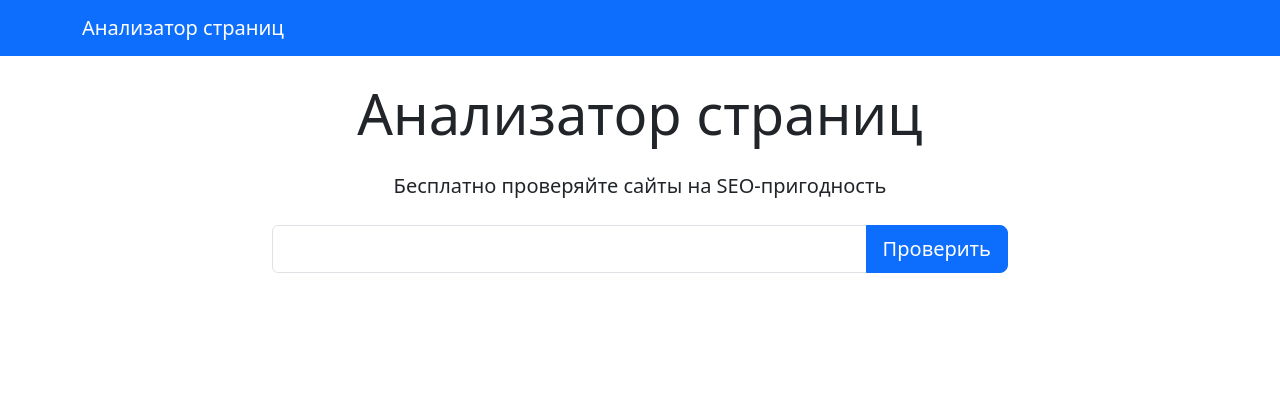
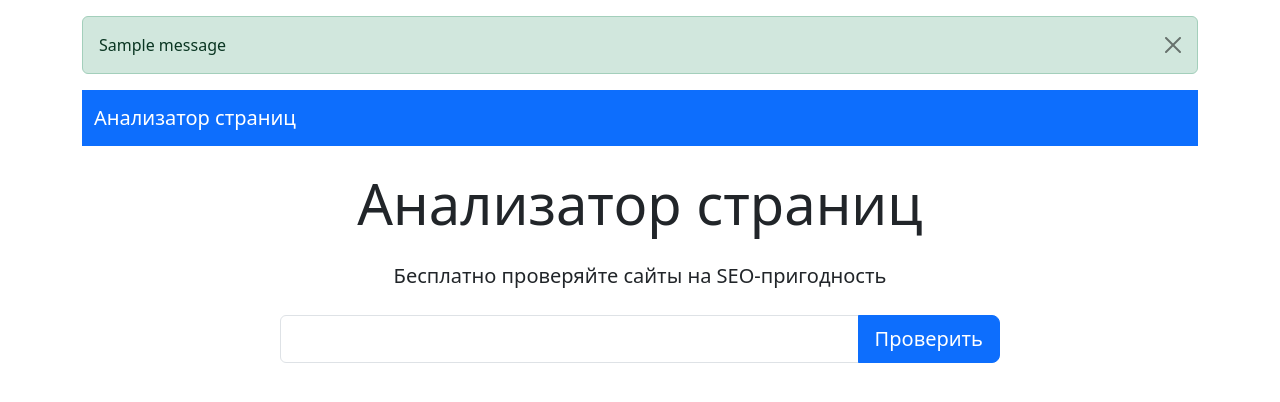
Before and after one commit to Victoria-Fedorenko/python-project-83, a Flask app: page / in a window 1280 px wide. Shown: the top 402 px of the page. Run offline with Flask 3, Linux system fonts and the light colour scheme; one stand-in notice (Sample message) is shown; some libraries are stand-ins or nearby versions.

Commit message:
made flash messages visible

```diff
--- a/page_analyzer/app.py
+++ b/page_analyzer/app.py
@@ -4,7 +4,8 @@ from flask import (
 	request,
 	flash,
 	redirect,
-	url_for
+	url_for,
+	get_flashed_messages
 )
 
 from flask_bootstrap import Bootstrap5
--- a/page_analyzer/templates/base.html
+++ b/page_analyzer/templates/base.html
@@ -14,6 +14,20 @@
         {% endblock %}
     </head>
     <body>
+            <div class="container">
+        <!-- Flash сообщения будут появляться здесь -->
+        <div class="flash-messages">
+            {% with messages = get_flashed_messages(with_categories=true) %}
+                {% if messages %}
+                    {% for category, message in messages %}
+                        <div class="alert alert-{{ category }} alert-dismissible fade show mt-3" role="alert">
+                            {{ message }}
+                            <button type="button" class="btn-close" data-bs-dismiss="alert"></button>
+                        </div>
+                    {% endfor %}
+                {% endif %}
+            {% endwith %}
+        </div>
         {% block navbar %}
         <nav class="navbar navbar-expand-lg navbar-dark bg-primary">
             <div class="container">
```
